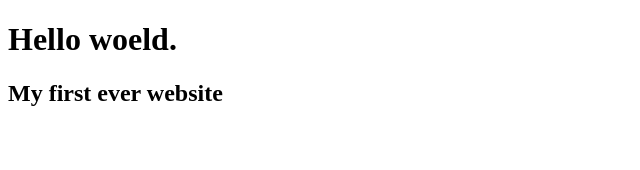
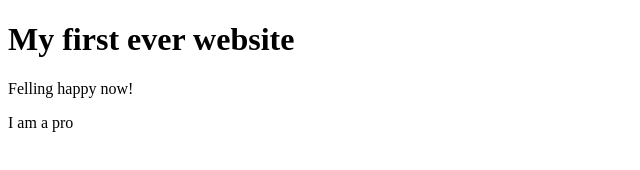
Before and after one commit to abirhasan001/my-first-website, a plain HTML site: page index.html in a window 1280 px wide. Shown: the whole page, without its empty margins (0-640 px from the left). Drawn offline with Linux system fonts and the light colour scheme.

Commit message:
i am a pro

```diff
--- a/index.html
+++ b/index.html
@@ -7,7 +7,8 @@
     <title>Document</title>
 </head>
 <body>
-    <h1>Hello woeld.</h1>
-    <h2>My first ever website</h2>
+    <h1>My first ever website</h1>
+    <p>Felling happy now!</p>
+    <p>I am a pro</p>
 </body>
 </html>
```
